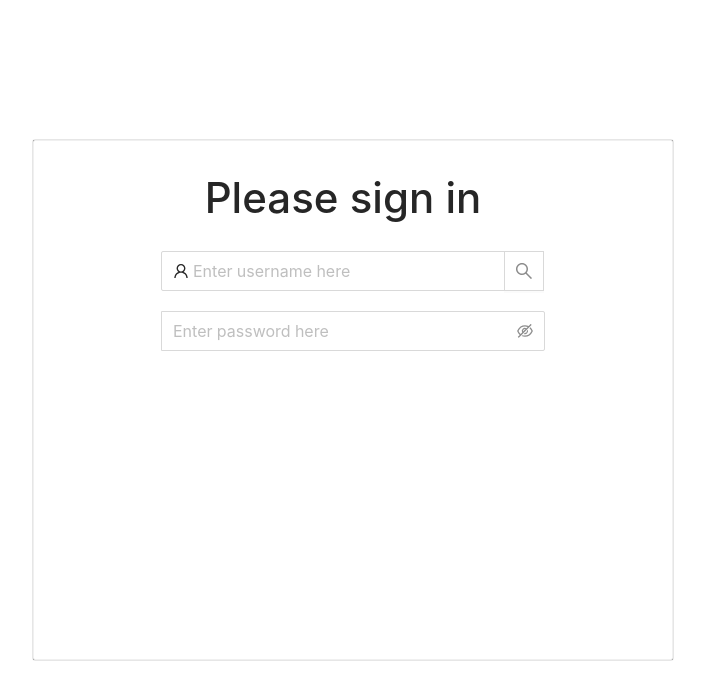
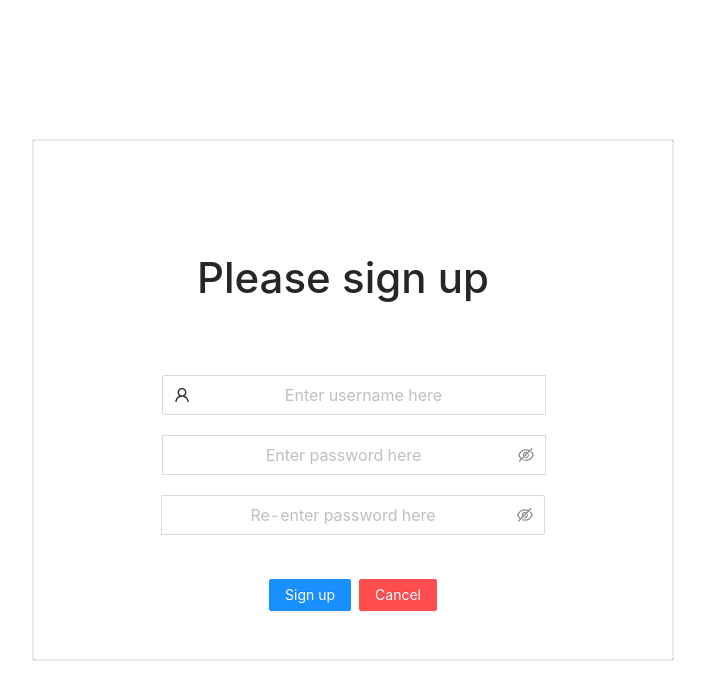
Before and after one commit to Joshuaoneheart/NTU_Workflow, a React (Create React App) app in the folder frontend/: page / in a window 1280 px wide. Shown: the top 700 px of the page, without its empty margins (287-992 px from the left). Built offline with nearby package versions, Linux system fonts and the light colour scheme; what apollo-link-ws would draw is missing.

Commit message:
Modified signIn.js and signUp.js

```diff
--- a/frontend/src/Containers/SignIn/signIn.js
+++ b/frontend/src/Containers/SignIn/signIn.js
@@ -1,8 +1,9 @@
-import { Card, Input } from "antd";
+import { Button, Card, Input, Space } from "antd";
 import { UserOutlined } from "@ant-design/icons";
-import styled from "styled-components"
+import styled from "styled-components";
 import { hash } from "bcryptjs";
 import "../../App.css";
+import SignUp from "./signUp";
 
 const Container = styled(Card)`
   position: absolute;
@@ -11,42 +12,57 @@ const Container = styled(Card)`
   display: flex;
   flex-direction: column;
   align-items: center;
-  justify-items: center;
+  text-align: center;
+  padding: 10vh;
   height: 65vh;
   top: 17.5vh;
   left: 25vw;
   box-shadow: 0px 0px 1px black;
-`
+`;
 
 const signIn = ({
   user,
   password,
+  confirmPass,
+  isNew,
   setUser,
+  setIsNew,
   setPassword,
+  setConfirmPass,
   setSignedIn,
   displayStatus,
 }) => {
+  const handleSignUp = () => {
+    setPassword("");
+    setConfirmPass("");
+    setIsNew(true);
+  };
+  const handleSignIn = () => {
+    if (!user || !password) {
+      displayStatus({
+        type: "error",
+        msg: "Username or Password empty",
+      });
+    } else {
+      let salt = 0;
+      const hashed_p = hash(password, salt);
+      setSignedIn(true);
+    }
+  };
   return (
+    <>
+      {isNew === false ? (
         <Container>
           <div className="SignIn-title">
             <h1> Please sign in </h1>
           </div>
-      <Input.Group compact style={{width: "30vw"}}>
-        <Input.Search
+          <br />
+          <br />
+          <Input.Group compact style={{ width: "30vw" }}>
+            <Input
               value={user}
               prefix={<UserOutlined size="large" />}
               onChange={(e) => setUser(e.target.value)}
-					onSearch={(name) => {
-						if (!name) displayStatus({
-								type: "error",
-								msg: "UserName empty"
-						})
-						else {
-              let salt = 0;
-              const hashed_p = hash(password, salt);
-              setSignedIn(true);
-            }
-					}}
               placeholder="Enter username here"
               size="large"
               style={{ marginTop: "20px" }}
@@ -54,20 +70,36 @@ const signIn = ({
             <Input.Password
               value={password}
               onChange={(e) => setPassword(e.target.value)}
-          onSearch={(pass) => {
-          if (!pass || !user)
-          displayStatus({
-          type: "error",
-          msg: "Username or Password empty.",
-          });
-          else setSignedIn(true);
-          }}
               placeholder="Enter password here"
               size="large"
               style={{ marginTop: "20px" }}
             />
           </Input.Group>
+          <br />
+          <br />
+          <Space>
+            <Button type="primary" onClick={handleSignIn}>
+              Sign in
+            </Button>
+            <Button type="primary" onClick={handleSignUp}>
+              Sign up
+            </Button>
+          </Space>
         </Container>
+      ) : (
+        <SignUp
+          user={user}
+          password={password}
+          confirmPass={confirmPass}
+          isNew={isNew}
+          setUser={setUser}
+          setPassword={setPassword}
+          setConfirmPass={setConfirmPass}
+          setIsNew={setIsNew}
+          displayStatus={displayStatus}
+        />
+      )}
+    </>
   );
 };
 
--- /dev/null
+++ b/frontend/src/Containers/SignIn/signUp.js
@@ -0,0 +1,103 @@
+import { Space, Button, Card, Input } from "antd";
+import { UserOutlined } from "@ant-design/icons";
+import styled from "styled-components";
+import { hash } from "bcryptjs";
+import "../../App.css";
+
+const Container = styled(Card)`
+  position: absolute;
+  width: 50vw;
+  margin: auto;
+  display: flex;
+  flex-direction: column;
+  align-items: center;
+  text-align: center;
+  padding: 10vh;
+  height: 65vh;
+  top: 17.5vh;
+  left: 25vw;
+  box-shadow: 0px 0px 1px black;
+`;
+
+const signUp = ({
+  user,
+  password,
+  confirmPass,
+  isNew,
+  setIsNew,
+  setUser,
+  setPassword,
+  setConfirmPass,
+  setSignedIn,
+  displayStatus,
+}) => {
+  const handleSignUp = () => {
+    if (!password || !confirmPass || !user)
+      displayStatus({
+        type: "error",
+        msg: "UserName or Password empty",
+      });
+    else if (password !== confirmPass) {
+      displayStatus({
+        type: "error",
+        msg: "Passwords are different",
+      });
+    } else {
+      let salt = 0;
+      const hashed_p = hash(password, salt);
+      setSignedIn(true);
+    }
+  };
+
+  const handleCancel = () => {
+    setPassword("");
+    setConfirmPass("");
+    setIsNew(false);
+  };
+
+  return (
+    <Container>
+      <div className="SignIn-title">
+        <h1> Please sign up </h1>
+      </div>
+      <br />
+      <br />
+      <Input.Group compact style={{ width: "30vw" }}>
+        <Input
+          value={user}
+          prefix={<UserOutlined size="large" />}
+          onChange={(e) => setUser(e.target.value)}
+          placeholder="Enter username here"
+          size="large"
+          style={{ marginTop: "20px" }}
+        />
+        <Input.Password
+          value={password}
+          onChange={(e) => setPassword(e.target.value)}
+          placeholder="Enter password here"
+          size="large"
+          style={{ marginTop: "20px" }}
+        />
+        <Input.Password
+          value={confirmPass}
+          onChange={(e) => setConfirmPass(e.target.value)}
+          placeholder="Re-enter password here"
+          size="large"
+          style={{ marginTop: "20px" }}
+        />
+      </Input.Group>
+      <br />
+        <br />
+      <Space>
+        <Button type="primary" onClick={handleSignUp}>
+          Sign up
+        </Button>
+        <Button type="primary" onClick={handleCancel} danger>
+          Cancel
+        </Button>
+      </Space>
+    </Container>
+  );
+};
+
+export default signUp;
```
Lines whose indentation alone changed are shown as unchanged.
